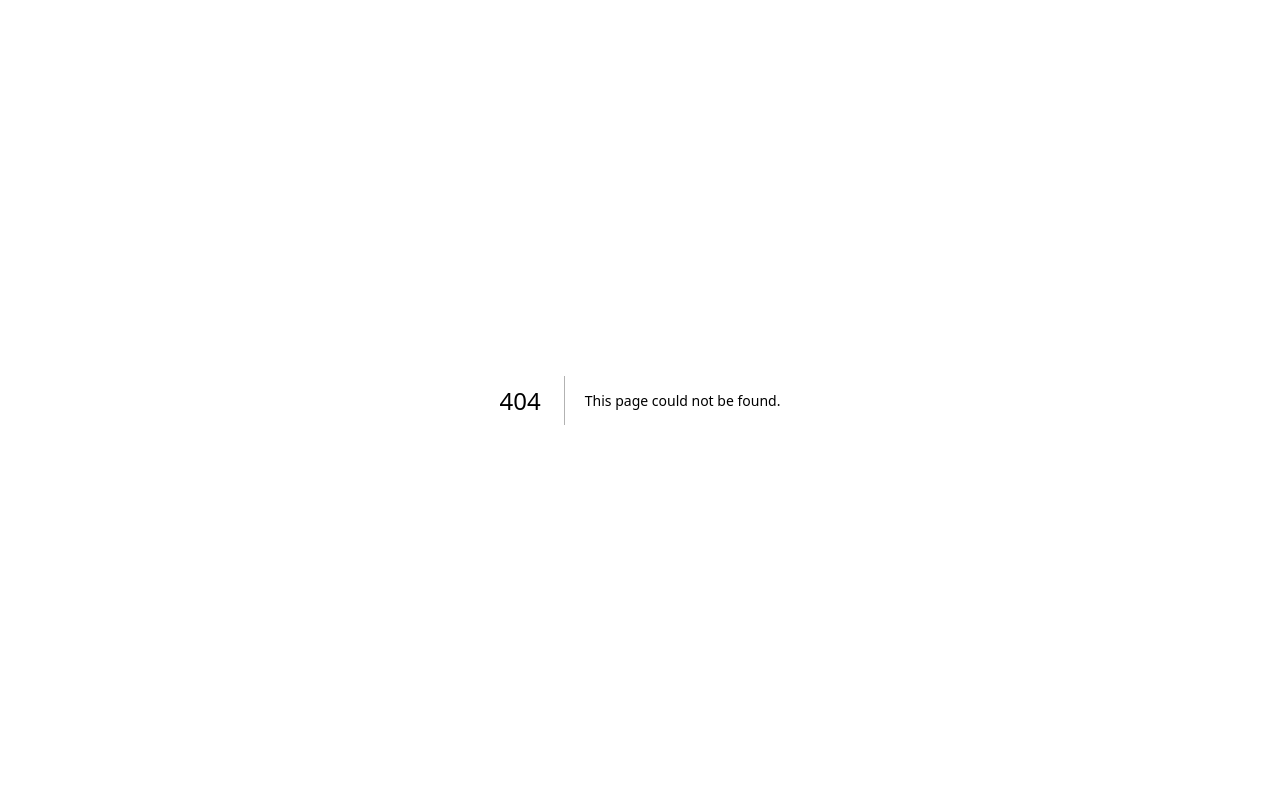
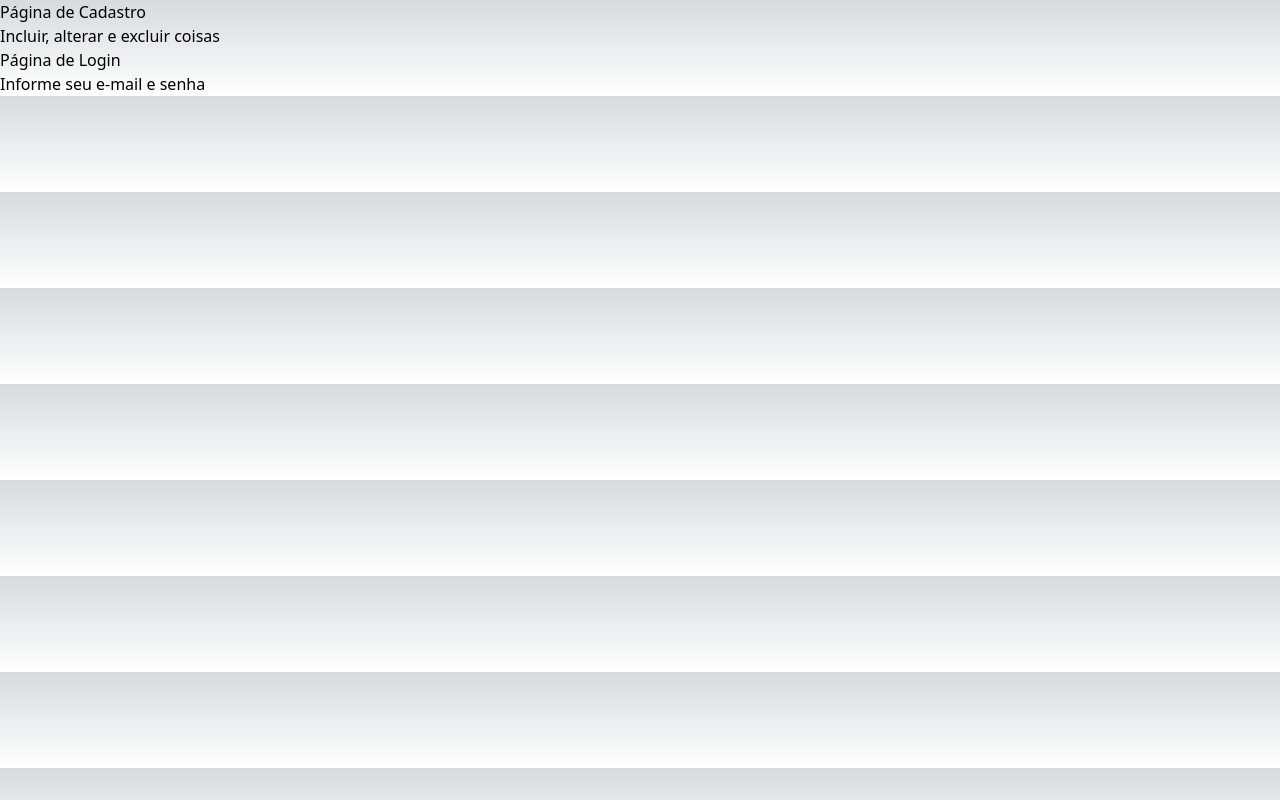
Before and after one commit to izaiasrios/exercicios, a Next.js app: page /basicos/usandoTitulo in a window 1280 px wide. Before the commit this address had no page. Built offline with nearby package versions, Linux system fonts and the light colour scheme.

Commit message:
Propriedade Componente

```diff
--- /dev/null
+++ b/components/Titulo.jsx
@@ -0,0 +1,14 @@
+export default function Titulo(props){
+
+    return(
+
+    <>
+
+        <h1>{props.principal}</h1>
+        <h2>{props.secundario}</h2>
+
+    </>
+
+    )
+
+}
--- a/src/pages/basicos/fragment2.jsx
+++ b/src/pages/basicos/fragment2.jsx
@@ -4,6 +4,7 @@
 
         <h1>Título</h1>
         <h2>Subtítulo</h2>
+
     </>
     )
 }
--- /dev/null
+++ b/src/pages/basicos/usandoTitulo.jsx
@@ -0,0 +1,15 @@
+import Titulo from '../../../components/Titulo'
+export default function usandoTitulo(){
+    return(
+          <div>
+
+            <Titulo principal="Página de Cadastro"
+                    secundario="Incluir, alterar e excluir coisas"/>
+
+            <Titulo principal="Página de Login"
+                    secundario="Informe seu e-mail e senha"/>
+
+        </div>
+
+    )
+}
```
